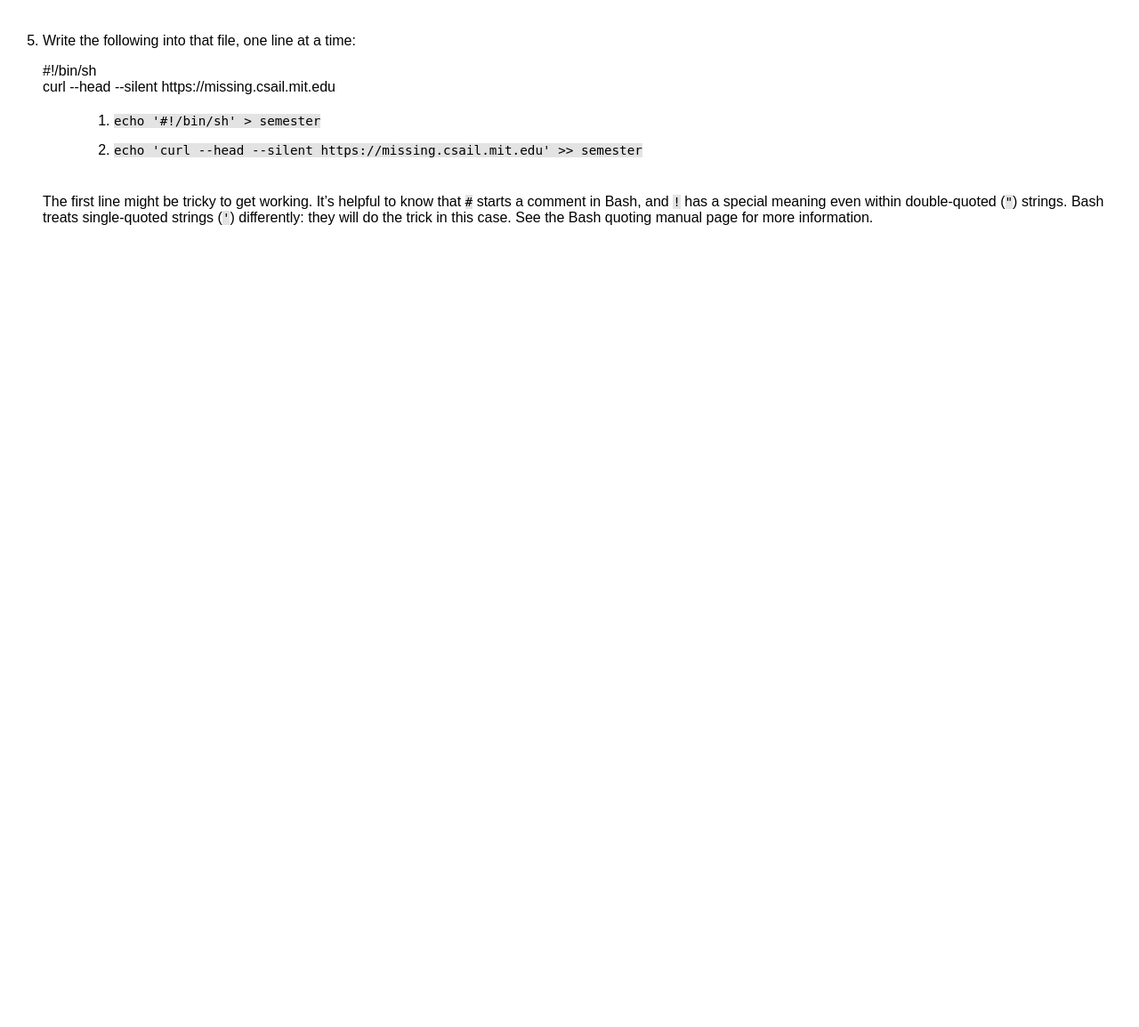
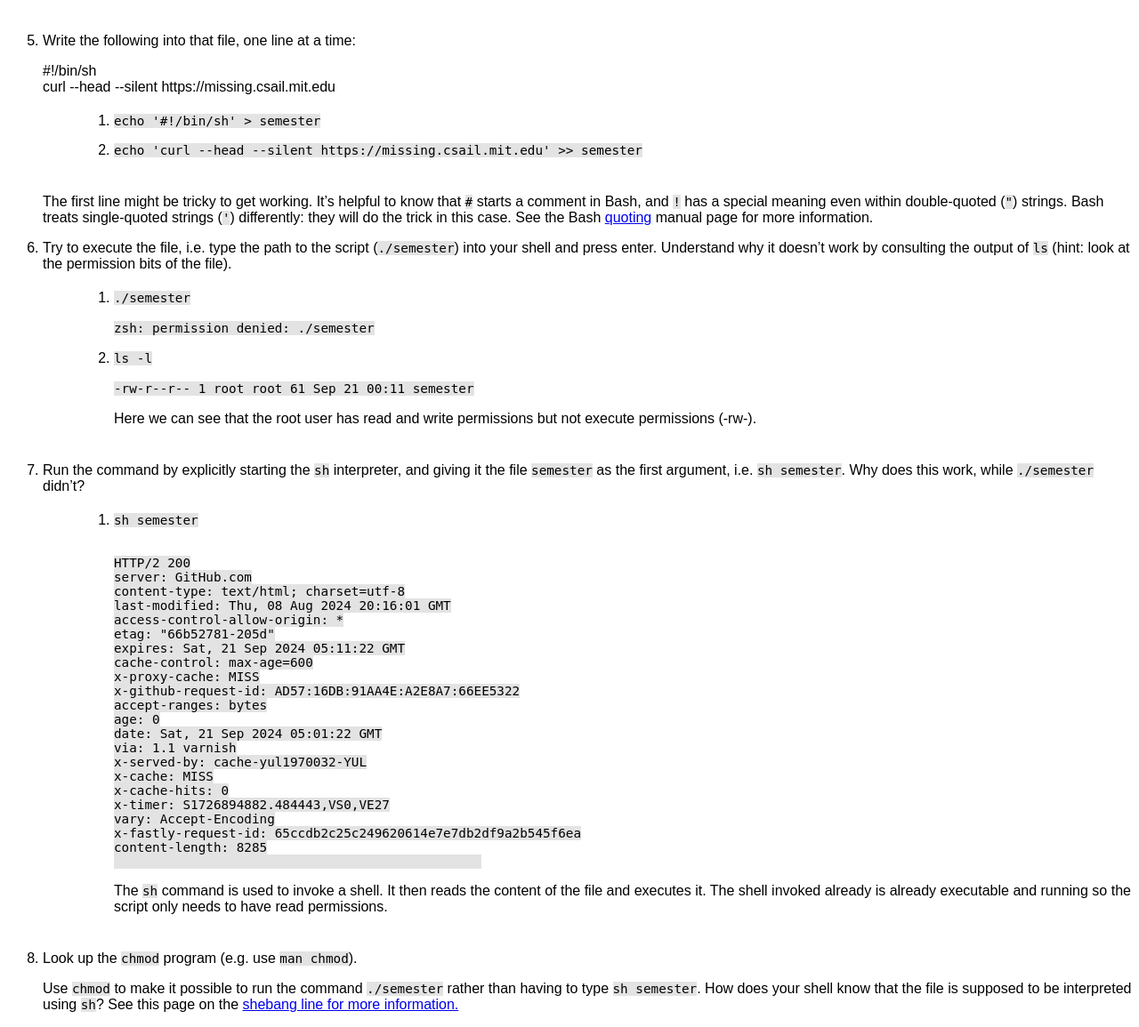
Before and after one commit to simon-bouchard/Missing-Semester-Solutions, a PHP site: page /lectsol/lecture1.htm in a window 1280 px wide. Shown: the part 866-2021 px from the top of the page at 89% size. Before the commit the page ends 1119 px from the top, so only its background shows below. Run offline with PHP 8.4, Linux system fonts and the light colour scheme.

Commit message:
resize iframe continue lecture 1

```diff
--- a/lectsol/lecture1.htm
+++ b/lectsol/lecture1.htm
@@ -15,7 +15,7 @@
 
 	<h3>Lecture 1</h3>
 	<ol>
-		<li><p>For this course, you need to be using a Unix shell like Bash or ZSH. If you are on Linux or macOS, you don’t have to do anything special. If you are on Windows, you need to make sure you are not running cmd.exe or PowerShell; you can use <span><a href="https://learn.microsoft.com/en-us/windows/wsl/" target="_blank">Windows Subsystem for Linux</a></span> or a Linux virtual machine to use Unix-style command-line tools.</p>
+		<li><p>For this course, you need to be using a Unix shell like Bash or ZSH. If you are on Linux or macOS, you don’t have to do anything special. If you are on Windows, you need to make sure you are not running cmd.exe or PowerShell; you can use <a href="https://learn.microsoft.com/en-us/windows/wsl/" target="_blank">Windows Subsystem for Linux</a> or a Linux virtual machine to use Unix-style command-line tools.</p>
 
 			<div class=instblock>
 			<p class="inst">If you are using Windows you can download wsl directly from powershell using
@@ -52,8 +52,56 @@
 						<li><code>echo 'curl --head --silent https://missing.csail.mit.edu' &gt;&gt; semester</code></li>
 					</ol>
 				</div>
-				<p>The first line might be tricky to get working. It’s helpful to know that <code>#</code> starts a comment in Bash, and <code>!</code> has a special meaning even within double-quoted (<code>"</code>) strings. Bash treats single-quoted strings (<code>'</code>) differently: they will do the trick in this case. See the Bash <a href"https://www.gnu.org/software/bash/manual/html_node/Quoting.html">quoting</a> manual page for more information.</p>
+				<p>The first line might be tricky to get working. It’s helpful to know that <code>#</code> starts a comment in Bash, and <code>!</code> has a special meaning even within double-quoted (<code>"</code>) strings. Bash treats single-quoted strings (<code>'</code>) differently: they will do the trick in this case. See the Bash <a href="https://www.gnu.org/software/bash/manual/html_node/Quoting.html" target="_blank">quoting</a> manual page for more information.</p>
 			</li>
+
+			<li>	<p>Try to execute the file, i.e. type the path to the script (<code>./semester</code>) into your shell and press enter. Understand why it doesn’t work by consulting the output of <code>ls</code> (hint: look at the permission bits of the file).</p>
+				<div class="instblock">
+					<ol>
+						<li><code>./semester</code></li>
+						<p><code class=output>zsh: permission denied: ./semester</code></p>
+						<li><code>ls -l</code></li>
+						<p><code class=output>-rw-r--r-- 1 root root 61 Sep 21 00:11 semester</code></p>
+						<p>Here we can see that the root user has read and write permissions but not execute permissions (-rw-).</p>
+					</ol>
+				</div>
+
+			<li>	<p>Run the command by explicitly starting the <code>sh</code> interpreter, and giving it the file <code>semester</code> as the first argument, i.e. <code>sh semester</code>. Why does this work, while <code>./semester</code> didn’t?</p>
+				<div class="instblock">
+					<ol>
+						<li><code>sh semester</code></li>
+						<pre><code class="ouput">
+HTTP/2 200
+server: GitHub.com
+content-type: text/html; charset=utf-8
+last-modified: Thu, 08 Aug 2024 20:16:01 GMT
+access-control-allow-origin: *
+etag: "66b52781-205d"
+expires: Sat, 21 Sep 2024 05:11:22 GMT
+cache-control: max-age=600
+x-proxy-cache: MISS
+x-github-request-id: AD57:16DB:91AA4E:A2E8A7:66EE5322
+accept-ranges: bytes
+age: 0
+date: Sat, 21 Sep 2024 05:01:22 GMT
+via: 1.1 varnish
+x-served-by: cache-yul1970032-YUL
+x-cache: MISS
+x-cache-hits: 0
+x-timer: S1726894882.484443,VS0,VE27
+vary: Accept-Encoding
+x-fastly-request-id: 65ccdb2c25c249620614e7e7db2df9a2b545f6ea
+content-length: 8285
+						</code></pre>
+						<p>The <code>sh</code> command is used to invoke a shell. It then reads the content of the file and executes it. The shell invoked already is already executable and running so the script only needs to have read permissions.</p>
+					</ol>
+			</li>
+
+			<li>	<p>Look up the <code>chmod</code> program (e.g. use <code>man chmod</code>).</p></li>
+
+			</li> 	<p>Use <code>chmod</code> to make it possible to run the command <code>./semester</code> rather than having to type <code>sh semester</code>. How does your shell know that the file is supposed to be interpreted using <code>sh</code>? See this page on the <a href="https://en.wikipedia.org/wiki/Shebang_(Unix)">shebang line for more information.</a></p>
+
+
 
 	</ol>
 
--- a/solutionsv2.htm
+++ b/solutionsv2.htm
@@ -22,6 +22,7 @@
 <br>
 <h2>Edition 2020</h2>
 <h4>Completed in 2024 by <a href="https://github.com/simon-bouchard">Simon Bouchard</a></h4>
+<h4>Using windows subsystem for linux</h4>
 <br><br><br>
 <p>This web page was designed to add solutions to the MIT missing semester course exercises. Feel free to suggest changes and improvements to this web page and to the solutions to the exercises via a pull request to the repository (you will learn how through the course of this class). You will also notice this page contains solutions to the exercises form lecture 10 which doesn't actually have any exercises. This is because I have added my own exercises and their solutions to certain topics of that lecture (i.e. things I have learned to do following this class that I thought were interesting.</p>
 </div>
@@ -59,7 +60,7 @@
 </div>
 
 
-<hr class="solid" width=60%>
+<hr class="solid" width=50%>
 
 <footer>
 	<p>You can contribute to this page <a href="https://github.com/simon-bouchard/missing-semester_solutions">here</a>.</p>
--- a/style.css
+++ b/style.css
@@ -28,8 +28,8 @@ i {margin-left: 25px}
 hr {margin-top: 30px; margin-bottom: 30px;}
 
 .p {
-	width: 60%;
-	margin-left: 20%;
+	width: 50%;
+	margin-left: 25%;
 }
 
 ul {
@@ -64,19 +64,19 @@ ul li a:hover {
 
 .iframe {
 	float: left;
-	width: 75%;
-	height: 1000px;
+	width: 66.6666%;
+	height: 90vh;
 	border: 2px solid rgb(200, 200, 200)
 }
 
 .left {
 	float: left;
-	width: 20%
+	width: 25%
 }
 
 .right {
 	float: right;
-	width: 80%;
+	width: 75%;
 }
 
 @media only screen and (max-width: 620px) {
@@ -85,7 +85,6 @@ ul li a:hover {
 	       float: none;
 	       max-width: 100%;
 	       padding: 20px 0px;
-	       box-sizing: border-box;
        }
 
        .p {margin: 0px; width: 100%;}
@@ -94,7 +93,11 @@ ul li a:hover {
 		text-align: center;
 	}
 
-	.menu {margin: auto; width: 200px}
+	.menu {
+	margin: auto;
+       	width: 200px}
+
+	.menu ul {margin-bottom: 20px;}
 
 	.iframe { width: 100%; float: none; box-sizing: border-box;}
 
```
